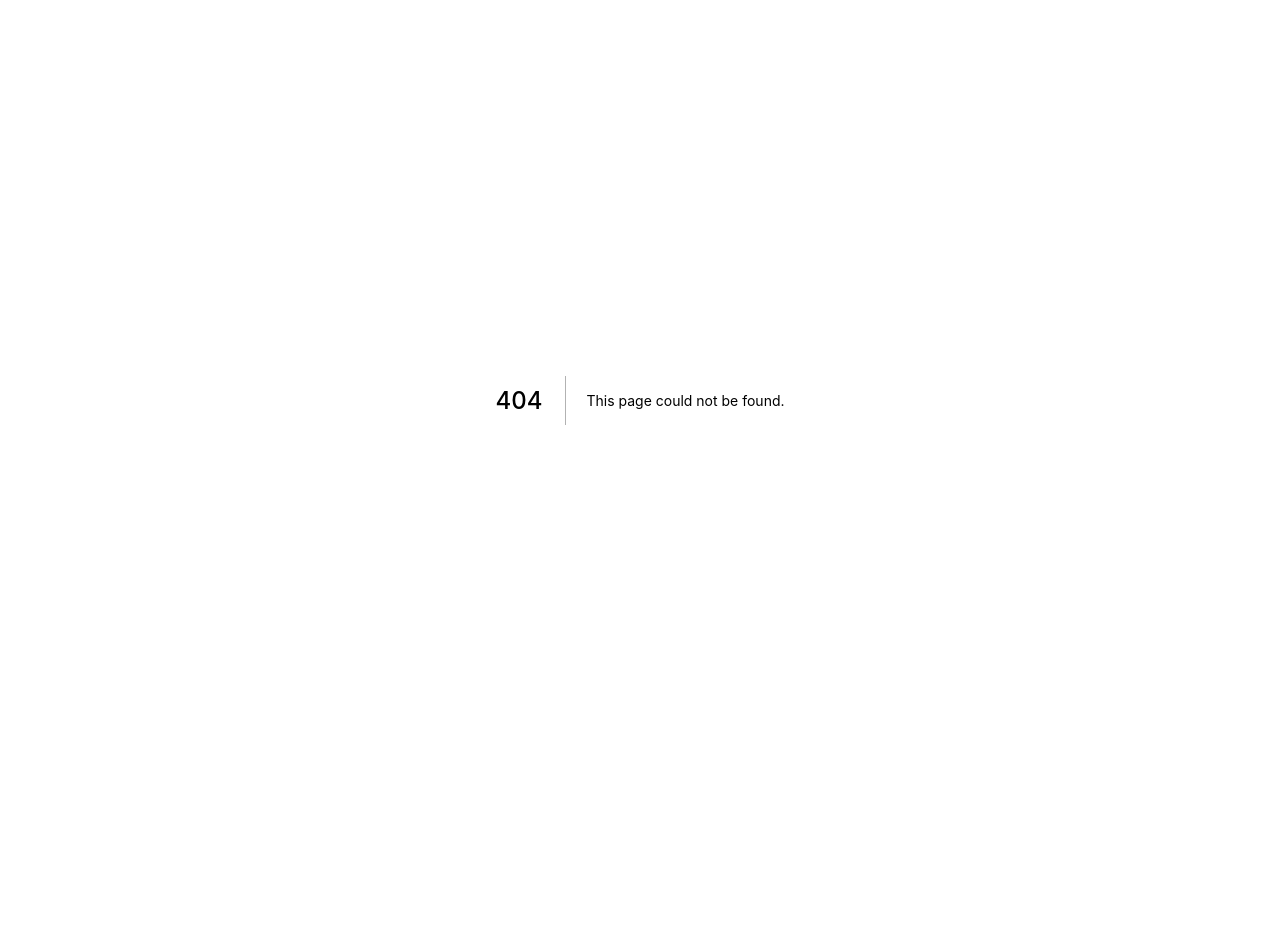
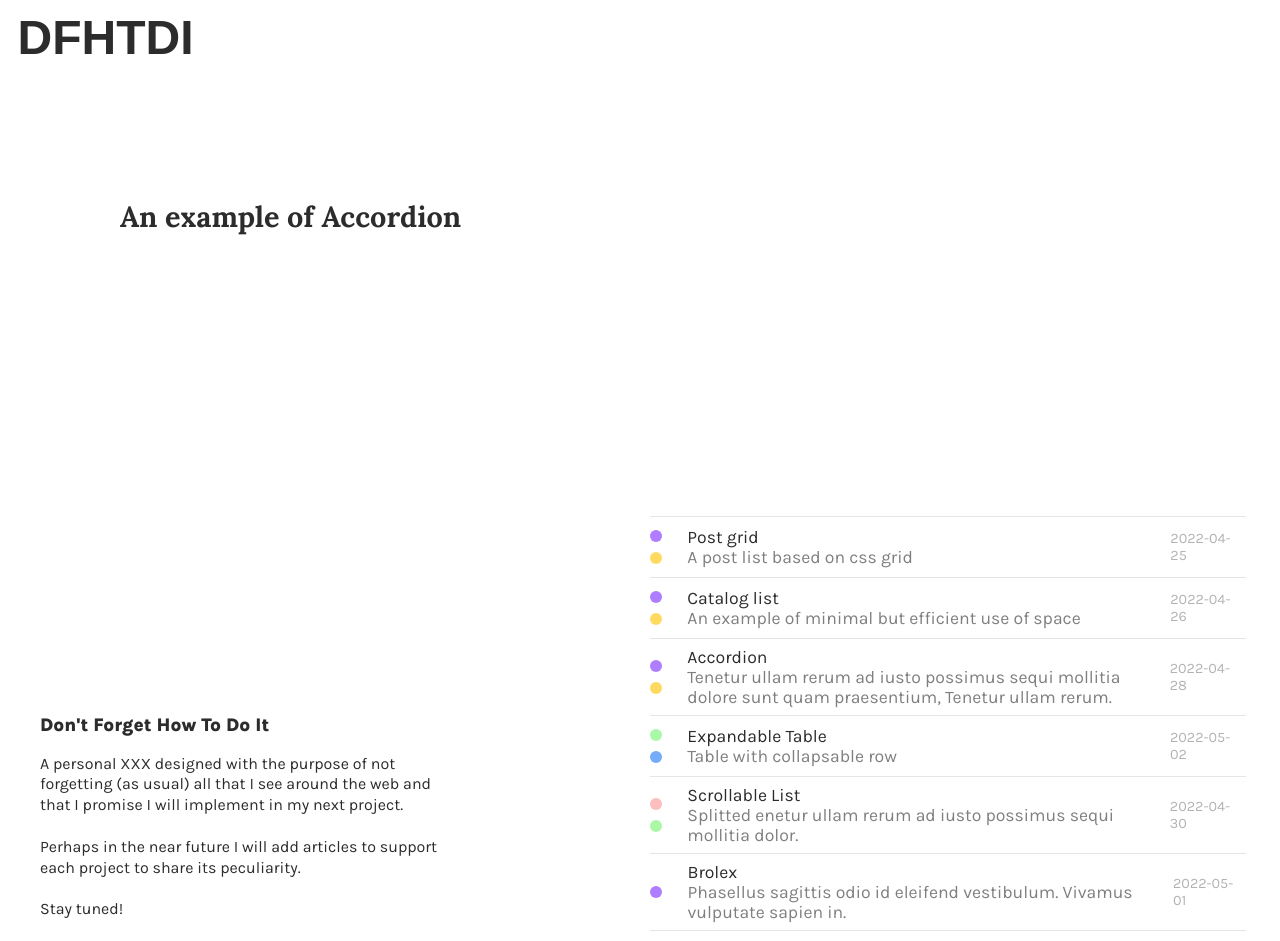
Before and after one commit to devbewill/purple-repo, a Next.js app: page /scrollableList in a window 1280 px wide. Before the commit this address had no page. Shown: the top 941 px of the page. Before the commit the page ends 800 px from the top, so only its background shows below. Built offline with nearby package versions, Linux system fonts and the light colour scheme; a web font is replaced by a local one.

Commit message:
changed home-to do

```diff
--- a/pages/components/postlist/postGrid.js
+++ b/pages/components/postlist/postGrid.js
@@ -1,6 +1,6 @@
 import styled from "styled-components";
 
-const PostGrid = ({ items }) => {
+function PostGrid({ items }) {
   return (
     <StyledGrid xl={2} sm={1}>
       {items.map((post, key) => {
@@ -17,7 +17,7 @@ const PostGrid = ({ items }) => {
       })}
     </StyledGrid>
   );
-};
+}
 
 const StyledGrid = styled.div`
   display: grid;
--- /dev/null
+++ b/pages/components/scrollableList/scrollableList.js
@@ -0,0 +1,110 @@
+import Link from "next/link";
+import styled from "styled-components";
+
+const ScrollableList = ({ title, description, link, tags, date }) => {
+  return (
+    <Item>
+      <Link
+        href={{
+          pathname: link,
+          query: { title, description },
+        }}
+      >
+        <Content>
+          <TagWrapper>
+            {tags.map((tag, key) => {
+              return <Tag className={tag} key={key}></Tag>;
+            })}
+          </TagWrapper>
+
+          <TextWrapper>
+            <Title>{title}</Title>
+            <Description>{description}</Description>
+          </TextWrapper>
+          <Date>{date}</Date>
+        </Content>
+      </Link>
+    </Item>
+  );
+};
+
+const Item = styled.li`
+  width: 100%;
+  padding: 0.5em 0;
+  border-top: 1px solid rgba(0, 0, 0, 0.1);
+  transition: all 0.5s ease;
+  &:hover {
+    transform: translateX(-50px);
+  }
+`;
+
+const Content = styled.a`
+  cursor: pointer;
+  height: 100%;
+  display: flex;
+  align-items: center;
+  font-size: 1.1rem;
+`;
+
+const TagWrapper = styled.div`
+  flex-direction: column;
+  display: flex;
+  width: 20px;
+`;
+const Tag = styled.div`
+  display: block;
+  width: 12px;
+  height: 12px;
+  margin: 5px 0;
+  border-radius: 50%;
+
+  &.nft {
+    background: #48f1ab;
+  }
+  &.polygon {
+    background: #f7a1d7;
+  }
+  &.design {
+    background: #af7dff;
+  }
+  &.styled {
+    background: #ffda60;
+  }
+  &.ethereum {
+    background: #75acfa;
+  }
+  &.web3 {
+    background: #fdbebe;
+  }
+  &.mint {
+    background: #aaf7a7;
+  }
+`;
+
+const TextWrapper = styled.div`
+  padding: 0 1em;
+  display: flex;
+  flex-direction: column;
+  width: 100%;
+  @media (min-width: 40rem) {
+    width: 85%;
+  }
+`;
+const Title = styled.div`
+  font-weight: 500;
+`;
+
+const Description = styled.div`
+  color: rgba(0, 0, 0, 0.5);
+`;
+
+const Date = styled.div`
+  display: none;
+  font-size: 0.9rem;
+  color: rgba(0, 0, 0, 0.3);
+
+  @media (min-width: 40rem) {
+    display: block;
+  }
+`;
+export default ScrollableList;
--- a/pages/data.js
+++ b/pages/data.js
@@ -172,7 +172,7 @@ export const project = [
     text: "Watux",
     tag: ["design", "styled comp"],
     description: "A post list based on css grid",
-    link: "./postlist",
+    link: "/postlist",
     date: "2022-04-25",
     picture: "https://picsum.photos/330/200",
   },
@@ -181,7 +181,7 @@ export const project = [
     text: "Dargen",
     tag: ["design", "styled comp"],
     description: "An example of minimal but efficient use of space",
-    link: "./tablelist",
+    link: "/tablelist",
     location: "Italy",
     date: "2022-04-26",
     picture: "https://picsum.photos/320/200",
@@ -192,7 +192,7 @@ export const project = [
     tag: ["design", "styled comp"],
     description:
       "Tenetur ullam rerum ad iusto possimus sequi mollitia dolore sunt quam praesentium, Tenetur ullam rerum.",
-    link: "./accordion",
+    link: "/accordion",
     location: "Italy",
     date: "2022-04-28",
     picture: "https://picsum.photos/321/200",
@@ -202,18 +202,18 @@ export const project = [
     text: "Spider",
     tag: ["mint", "ethereum"],
     description: "Table with collapsable row",
-    link: "./tableCollapse",
+    link: "/tableCollapse",
     location: "Italy",
     date: "2022-05-02",
     picture: "https://picsum.photos/322/200",
   },
   {
-    title: "Velluz",
+    title: "Scrollable List",
     text: "Jaguar",
     tag: ["web3", "mint"],
     description:
-      "Ut sit amet commodo risus, fikala sit amet molestie erat. Nulla eros elit.",
-    link: "http://google.com",
+      "Splitted enetur ullam rerum ad iusto possimus sequi mollitia dolor.",
+    link: "/scrollableList",
     location: "Italy",
     date: "2022-04-30",
     picture: "https://picsum.photos/323/200",
--- /dev/null
+++ b/pages/scrollableList.js
@@ -0,0 +1,110 @@
+import Link from "next/link";
+import { useRouter } from "next/router";
+import { project } from "./data";
+import Project from "./components/scrollableList/scrollableList";
+import styled from "styled-components";
+import * as S from "./components/commons";
+
+export default function Home() {
+  const router = useRouter();
+  const query = router.query;
+  return (
+    <>
+      <S.Navbar>
+        <Link href="/">
+          <S.Logo>DFHTDI</S.Logo>
+        </Link>
+      </S.Navbar>
+      <S.Container>
+        <S.Typo>
+          <S.Title>{query.title}</S.Title>
+          <S.Subtitle>An example of Accordion</S.Subtitle>
+          <S.Text>{query.description}</S.Text>
+        </S.Typo>
+      </S.Container>
+      <S.Container fullwidth>
+        <StyledInfo>
+          <StyledInner>
+            <h3>Don't Forget How To Do It</h3>
+            <p>
+              A personal XXX designed with the purpose of not forgetting (as
+              usual) all that I see around the web and that I promise I will
+              implement in my next project.<br></br>
+              <br></br>Perhaps in the near future I will add articles to support
+              each project to share its peculiarity. <br></br> <br></br>
+              Stay tuned!
+            </p>
+          </StyledInner>
+        </StyledInfo>
+        <StyledList>
+          <ul>
+            {project.map((item, index) => {
+              return (
+                <Project
+                  key={index}
+                  idx={index}
+                  title={item.title}
+                  text={item.text}
+                  picture={item.picture}
+                  description={item.description}
+                  link={item.link}
+                  location={item.location}
+                  tags={item.tag}
+                  date={item.date}
+                ></Project>
+              );
+            })}
+          </ul>
+        </StyledList>
+      </S.Container>
+    </>
+  );
+}
+
+const StyledInfo = styled.div`
+  width: 100%;
+
+  @media (min-width: 40rem) {
+    float: left;
+    position: sticky;
+    top: 0;
+    width: 50%;
+    height: 100vh;
+  }
+`;
+
+const StyledInner = styled.div`
+  width: 100%;
+  padding: 20px;
+  position: relative;
+  line-height: 1.3;
+  top: 100px;
+
+  @media (min-width: 40rem) {
+    max-width: 500px;
+    top: 50%;
+    transform: translateY(-50%);
+    padding: 40px;
+    left: 0;
+  }
+`;
+
+const StyledList = styled.div`
+  width: 100%;
+  display: inline-block;
+  margin-top: 50px;
+  padding: 10px;
+
+  ul {
+    padding: 1em 5px;
+    list-style: none;
+
+    @media (min-width: 40rem) {
+      padding: 1em 1.5em 1em 0;
+    }
+  }
+
+  @media (min-width: 40rem) {
+    width: 50%;
+  }
+`;
--- a/styles/home.scss
+++ b/styles/home.scss
@@ -3,55 +3,3 @@
     font-size: 1.2rem;
   }
 }
-
-.info {
-  width: 100%;
-
-  h3 {
-    font-size: 1.5rem;
-  }
-
-  .inner {
-    width: 100%;
-    padding: 20px;
-    position: relative;
-    line-height: 1.3;
-    top: 100px;
-
-    @media (min-width: 40rem) {
-      max-width: 500px;
-      top: 50%;
-      transform: translateY(-50%);
-      padding: 40px;
-      left: 0;
-    }
-  }
-
-  @media (min-width: 40rem) {
-    float: left;
-    position: sticky;
-    top: 0;
-    width: 50%;
-    height: 100vh;
-  }
-}
-
-.list {
-  width: 100%;
-  display: inline-block;
-  margin-top: 50px;
-  padding: 10px;
-
-  ul {
-    padding: 1em 5px;
-    list-style: none;
-
-    @media (min-width: 40rem) {
-      padding: 1em 1.5em 1em 0;
-    }
-  }
-
-  @media (min-width: 40rem) {
-    width: 50%;
-  }
-}
```
Also changed, not shown: pages/components/home/project.js (+13 -92 lines), pages/index.js (+4 -4 lines).
